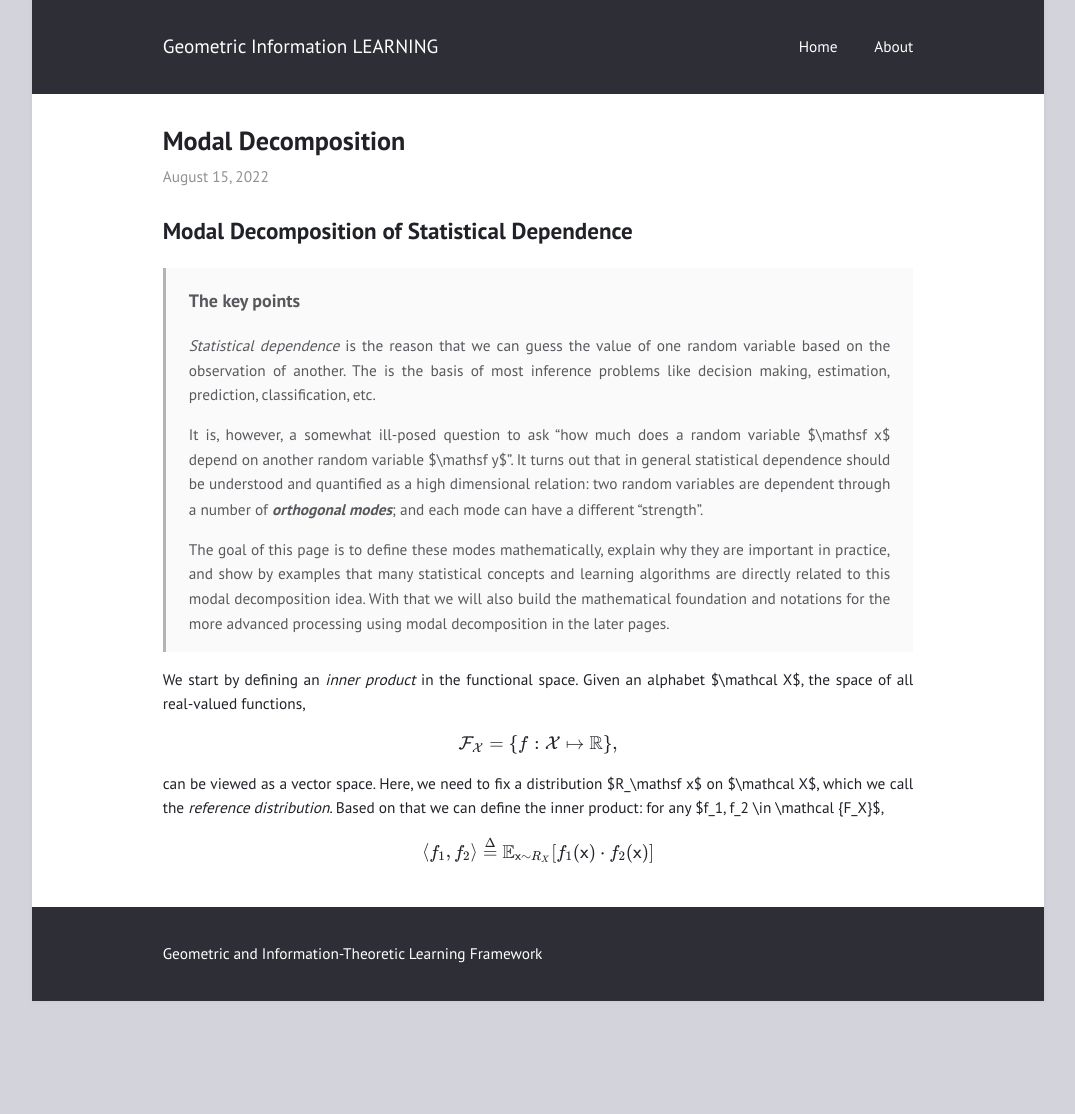
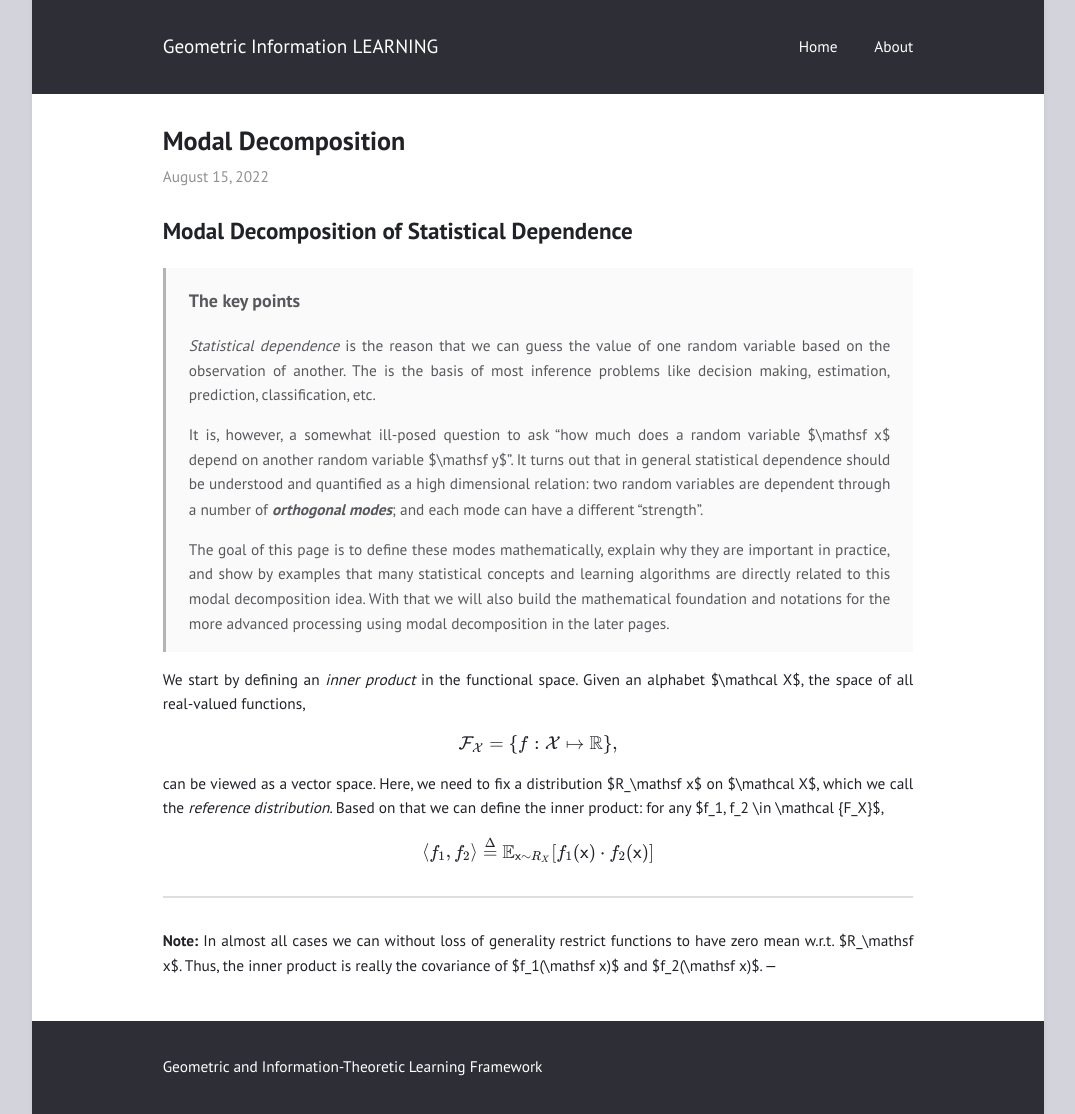
Before and after one commit to gilearning/gilearning.github.io, a Jekyll site: the page built from _posts/2022-08-15-ModalDecomposition.md, in a window 1280 px wide. Shown: the whole page, without its empty margins (102-1177 px from the left). Built offline with Jekyll 4.4.1, drawn with Linux system fonts in a browser that asks for light colours; before the commit the page ends 1001 px from its top, so only the background shows below that.

Commit message:
Update 2022-08-15-ModalDecomposition.md

```diff
--- a/_posts/2022-08-15-ModalDecomposition.md
+++ b/_posts/2022-08-15-ModalDecomposition.md
@@ -26,3 +26,8 @@ can be viewed as a vector space. Here, we need to fix a distribution $R_\mathsf
 $$
 \langle f_1, f_2\rangle \stackrel{\Delta}{=} \mathbb E_{\mathsf x \sim R_X}[f_1(\mathsf x) \cdot f_2(\mathsf x)]
 $$
+
+---
+**Note:**
+In almost all cases we can without loss of generality restrict functions to have zero mean w.r.t. $R_\mathsf x$. Thus, the inner product is really the covariance of $f_1(\mathsf x)$ and $f_2(\mathsf x)$.
+---
```
